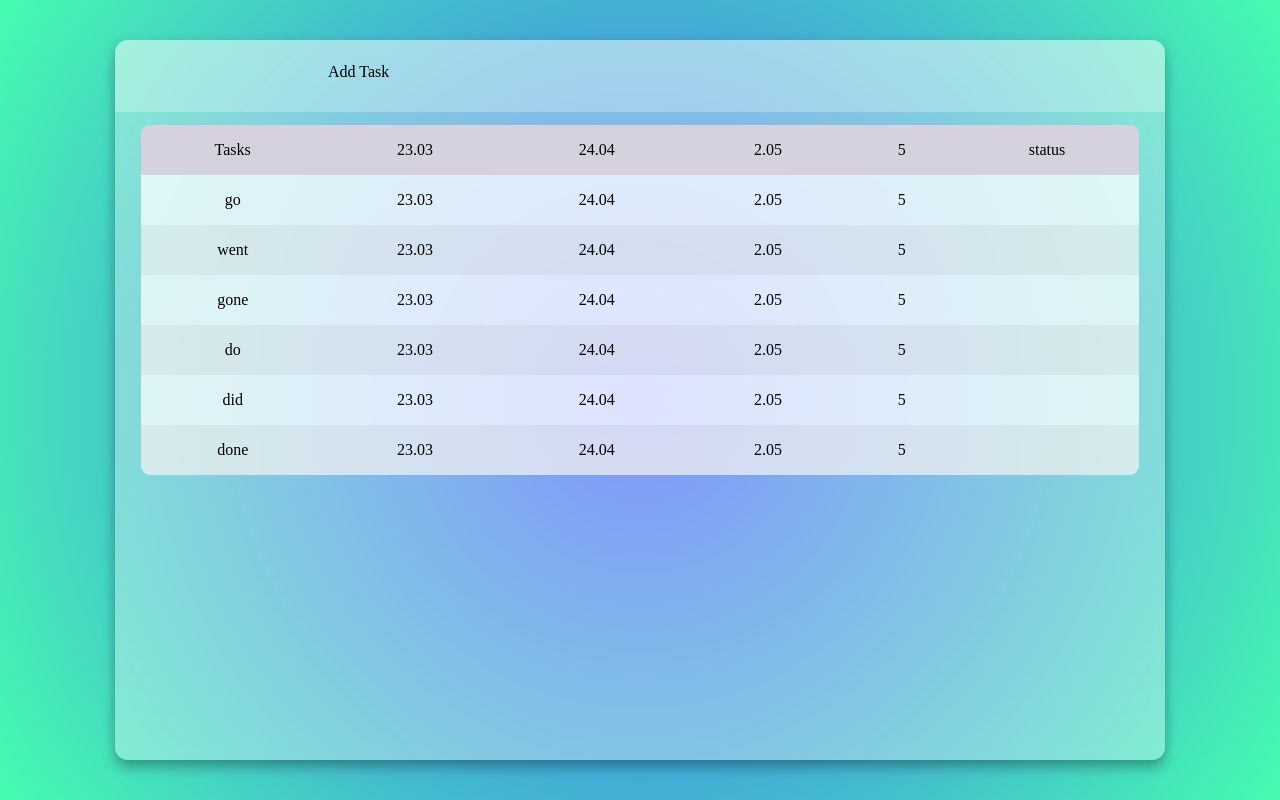
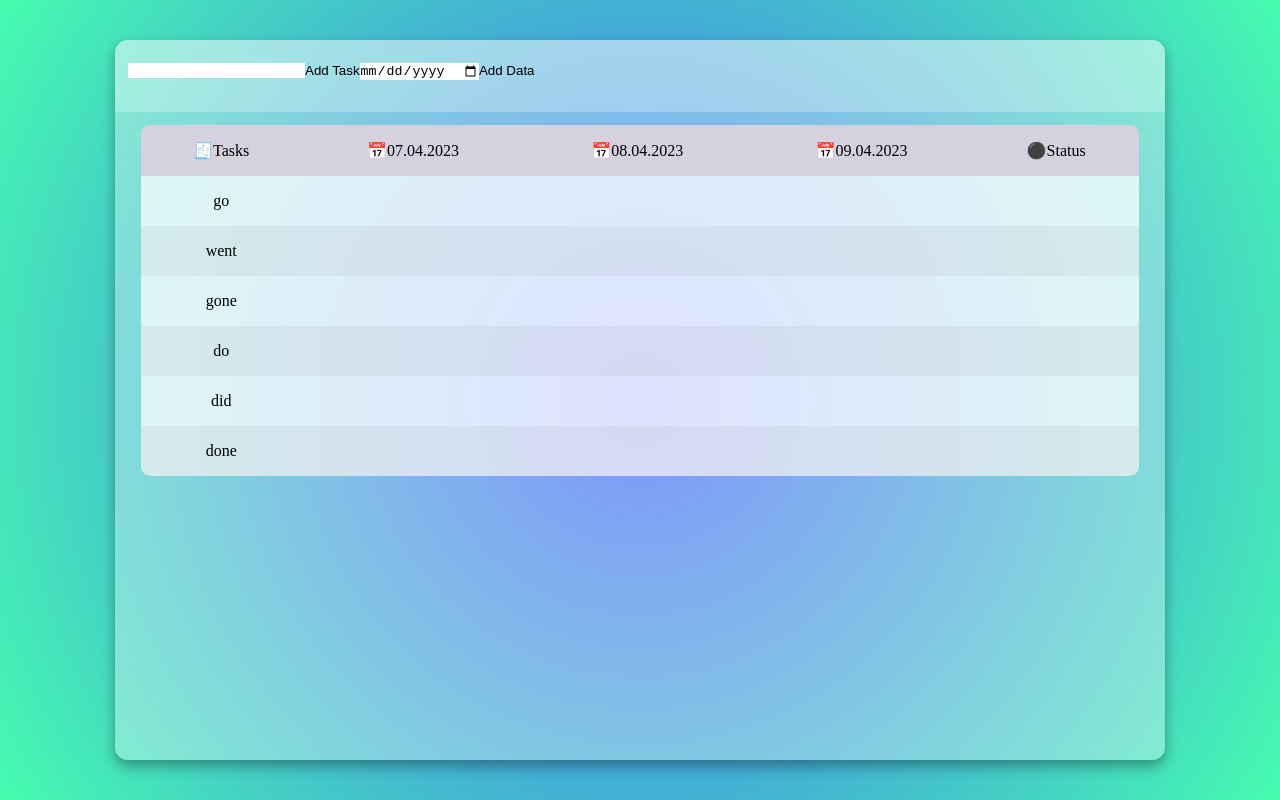
Before and after one commit to alex-sizow/zecurion-table, a Vue app: page / in a window 1280 px wide. Built offline with nearby package versions, Linux system fonts and the light colour scheme.

Commit message:
Add method and input for dates

```diff
--- a/src/components/Table.vue
+++ b/src/components/Table.vue
@@ -6,18 +6,23 @@
 				v-model="inputTask" />
 
 			<button @click="addTask">Add Task</button>
+
+			<input
+				type="date"
+				v-model="inputData" />
+			<button @click="addData">Add Data</button>
 		</section>
 		<section class="table__body">
 			<table>
 				<thead>
 					<tr>
-						<th>Tasks</th>
+						<th>🧾Tasks</th>
 						<th
 							v-for="(date, index) in dates"
 							:key="index">
-							{{ date }}
+							📅{{ date }}
 						</th>
-						<th>status</th>
+						<th>⚫Status</th>
 					</tr>
 				</thead>
 				<tbody>
@@ -28,7 +33,9 @@
 						<th
 							v-for="(item, index) in dates"
 							:key="index">
-							{{ item }}
+							<label
+								v-for="(item, index) in events"
+								:key="index"></label>
 						</th>
 						<th>{{ status }}</th>
 					</tr>
@@ -43,7 +50,10 @@ export default {
 	data() {
 		return {
 			inputTask: '',
-			dates: [23.03, 24.04, 2.05, 5],
+			inputEvent: '',
+			inputData: '',
+			dates: ['07.04.2023', '08.04.2023', '09.04.2023'],
+			events: ['birthday', 'hollyday', 'meeting'],
 			tasks: [
 				{ task: 'go', status: '' },
 				{ task: 'went', status: '' },
@@ -63,6 +73,23 @@ export default {
 			if (inputTask.length > 0) {
 				this.tasks.push({ task: inputTask, status: '' });
 			}
+			this.inputTask = '';
+		},
+		addData() {
+			const date = new Date(this.inputData);
+			const options = {
+				month: 'numeric',
+				day: 'numeric',
+				year: 'numeric',
+			};
+			const formatter = new Intl.DateTimeFormat(
+				'ru-RU',
+				options,
+			);
+			if (this.inputData.length > 0) {
+				this.dates.push(formatter.format(date));
+			}
+			this.inputData = '';
 		},
 	},
 };
@@ -106,6 +133,8 @@ tbody {
 	}
 }
 
+/* Стили для option */
+
 .table {
 	width: 82vw;
 	height: 90vh;
--- a/src/style.css
+++ b/src/style.css
@@ -42,7 +42,6 @@ aside,
 nav,
 footer,
 header,
-section,
 main {
 	display: block;
 }
@@ -79,20 +78,6 @@ address {
 
 /* Form */
 
-input,
-textarea,
-button,
-select {
-	font-family: inherit;
-	font-size: inherit;
-	color: inherit;
-	background-color: transparent;
-}
-
-input::-ms-clear {
-	display: none;
-}
-
 button,
 input[type='submit'] {
 	display: inline-block;
```
